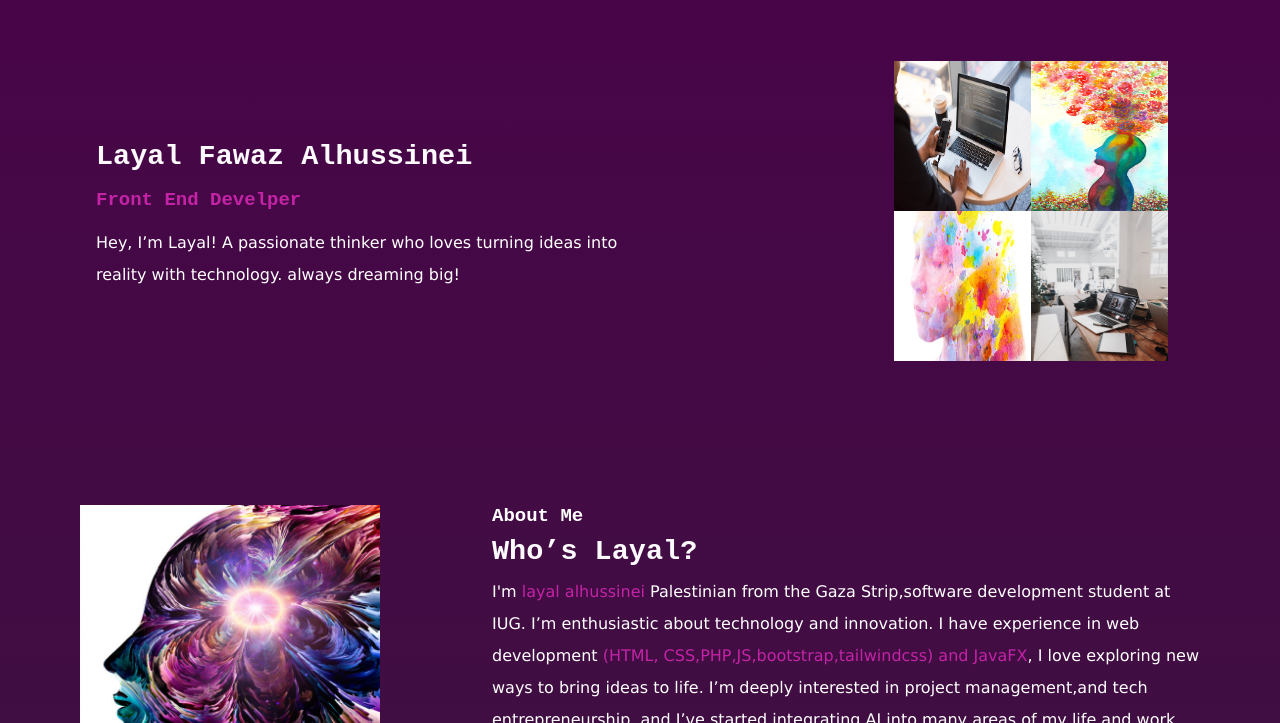
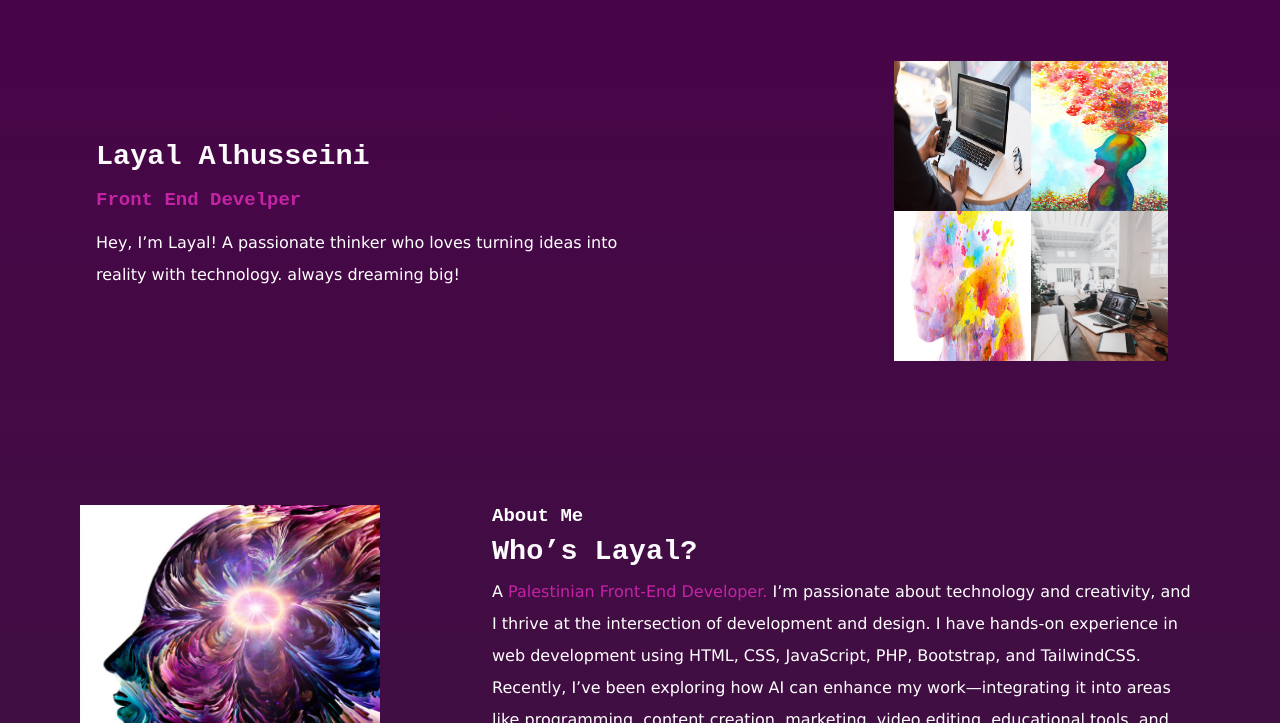
Before and after one commit to layal-fawaz/layal-portfolio, a plain HTML site: page index.html in a window 1280 px wide. Shown: the part 77-800 px from the top of the page. Drawn offline with nearby package versions, Linux system fonts and the light colour scheme; some packages are replaced by stand-ins of ours; a script that the page names is missing.

Commit message:
Update index.html

```diff
--- a/index.html
+++ b/index.html
@@ -39,7 +39,7 @@
 
         <section id="hero">
             <div data-aos="fade-right">
-                <h2>layal fawaz Alhussinei</h2>
+                <h2>layal Alhusseini</h2>
                 <span>front end develper</span>
                 <p>Hey, I’m Layal! A passionate thinker who loves turning ideas into reality with technology.
                     always dreaming big! </p>
@@ -59,16 +59,11 @@
             <div data-aos="fade-left">
                 <h4>About Me</h4>
                 <h2>Who’s Layal?</h2>
-                <p>I'm <span>layal alhussinei</span> Palestinian from the Gaza Strip,software
-                    development student at IUG. I’m enthusiastic about technology and innovation. I have experience in
-                    web
-                    development <span>(HTML, CSS,PHP,JS,bootstrap,tailwindcss) and JavaFX</span>, I love exploring new
-                    ways to bring ideas to
-                    life.
-                    I’m deeply interested in project management,and tech entrepreneurship, and
-                     I’ve started integrating AI into many areas of my life and work, including programming, video production, image creation,
-                    marketing, educational content, storytelling, as well as designing interfaces and creative visuals.
-                    I enjoy combining these fields with my technical skills to build creative and impactful solutions.✨
+                <p>A <span> Palestinian Front-End Developer.</span>
+                   I’m passionate about technology and creativity, and I thrive at the intersection of development and design.
+I have hands-on experience in web development using HTML, CSS, JavaScript, PHP, Bootstrap, and TailwindCSS. Recently, I’ve been exploring how AI can enhance my work—integrating it into areas like programming, content creation, marketing, video editing, educational tools, and user interface design.
+
+I enjoy combining these fields with my technical skills to create practical and visually appealing solutions.✨
                 </p>
             </div>
         </section>
```
